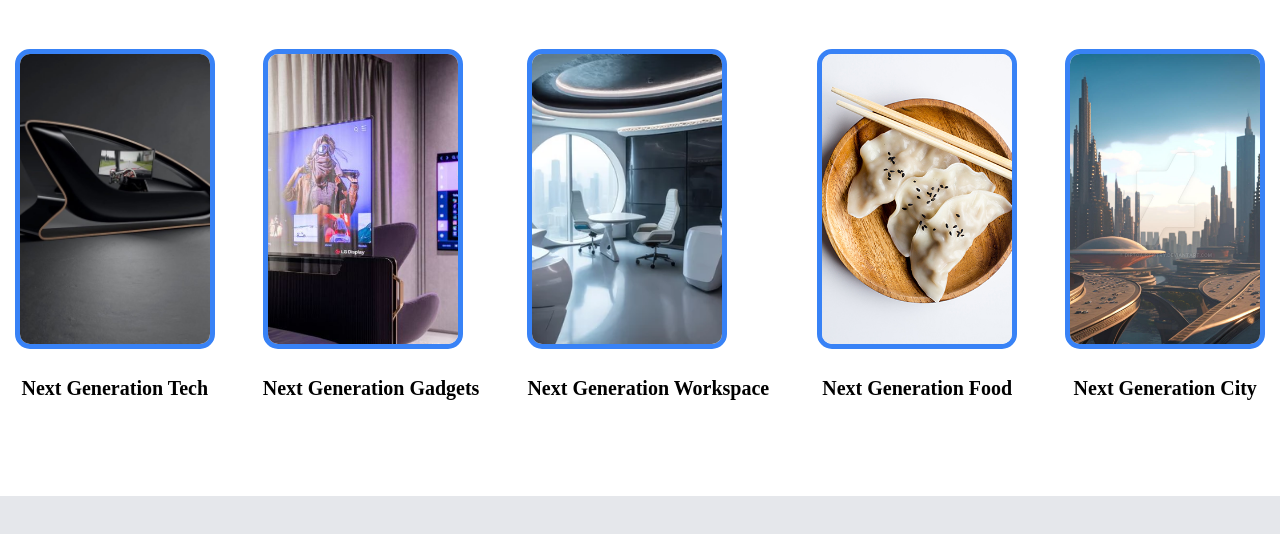
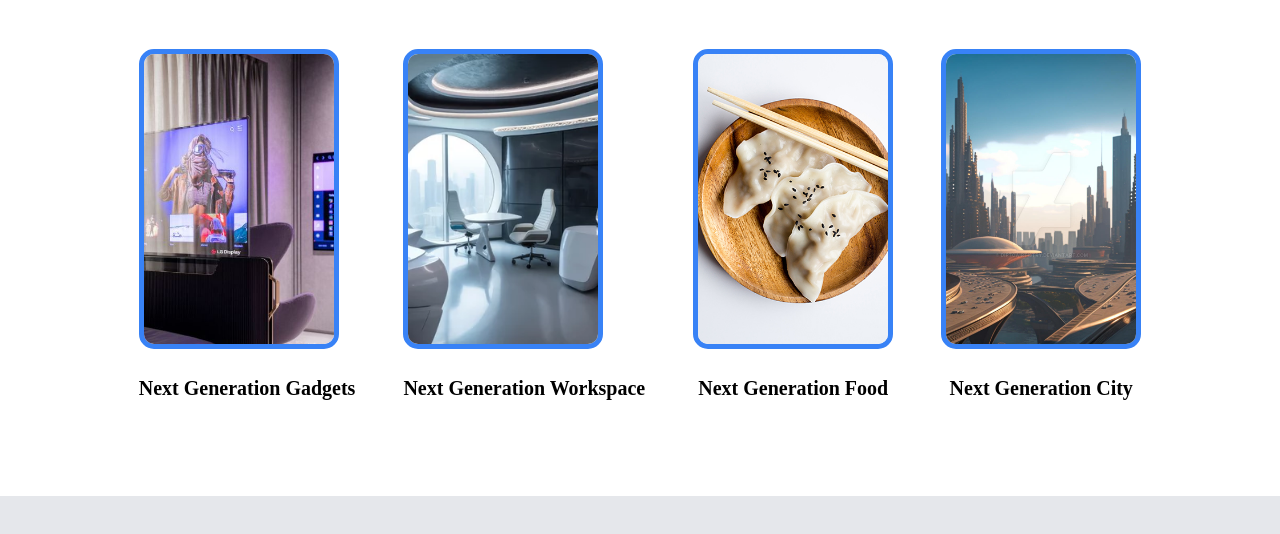
Before and after one commit to REGSYBABA/revival, a plain HTML site: page index.html in a window 1280 px wide. Shown: the part 802-1336 px from the top of the page. Drawn offline with Linux system fonts and the light colour scheme.

Commit message:
new changes

```diff
--- a/index.html
+++ b/index.html
@@ -48,10 +48,6 @@
         </div>
         <section class="sec-1">
             <div class="box-img">
-                <img src="/img/cyber2.jpeg" alt="" class="img2">
-                <p>Next Generation tech</p>
-            </div>
-            <div class="box-img">
                 <img src="img/tv2.jpeg" alt="" class="img2">
                 <p>Next Generation gadgets</p>
             </div>
```
